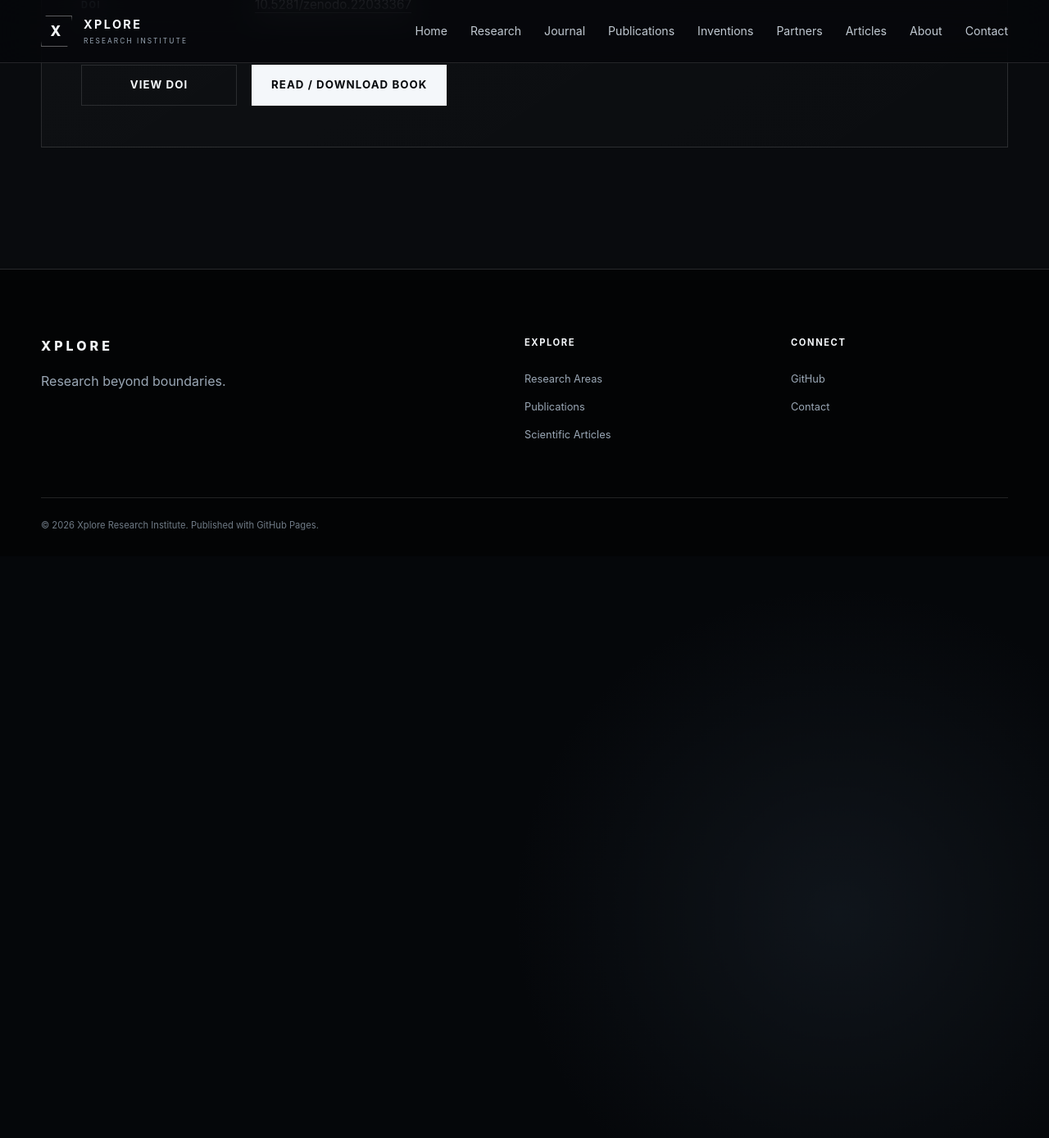
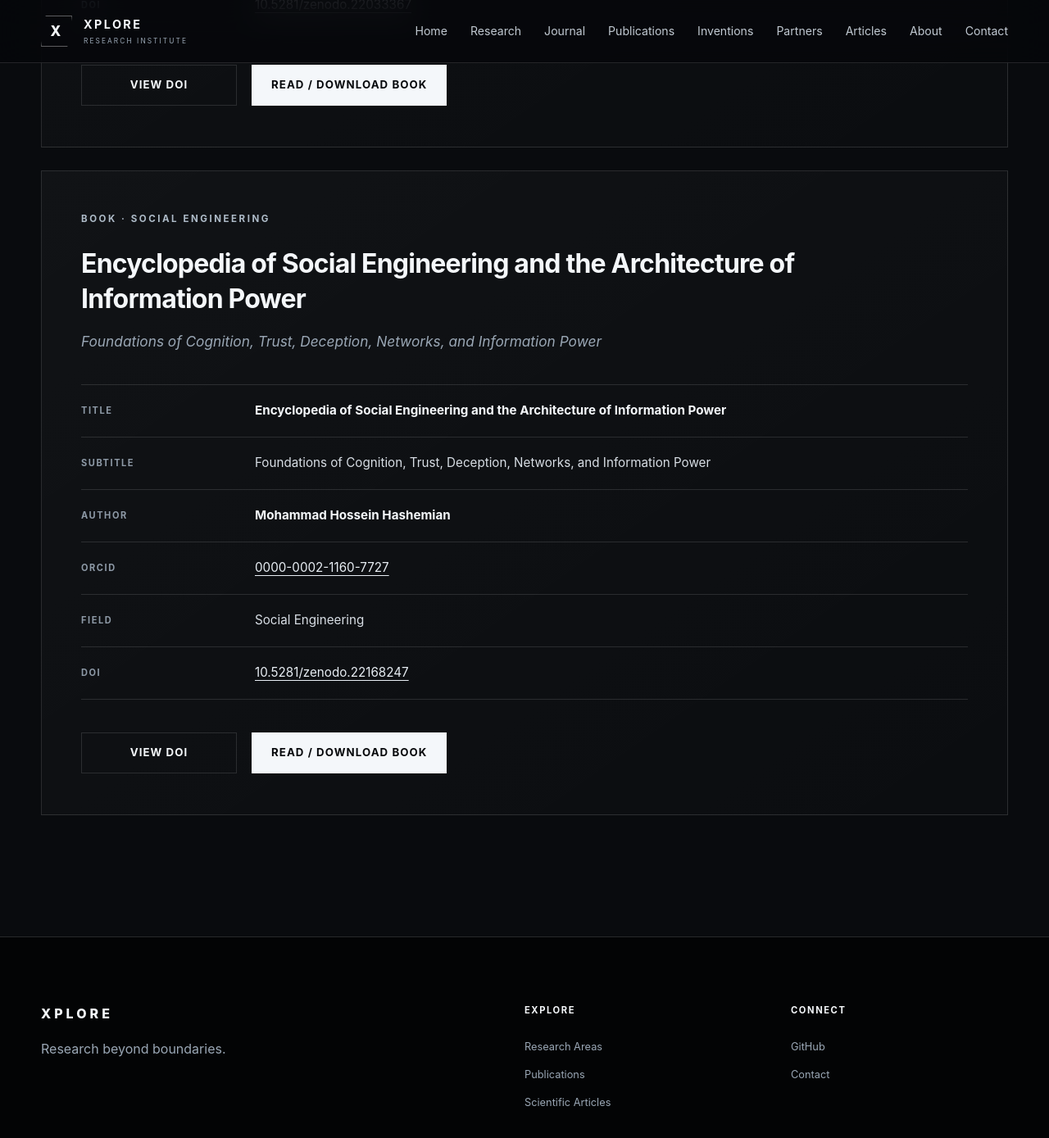
Before and after one commit to Xplore-research-institute/Xplore-research-institute.github.io, a Jekyll site: the page built from publications/index.html, in a window 1280 px wide and 1400 px high, scrolled down 3675 px. Shown: the top 1389 px of the window at 82% size. Built offline with Jekyll 4.4.1, drawn with Linux system fonts in a browser that asks for light colours.

Commit message:
Update index.html
Add Encyclopedia of Social Engineering book

```diff
--- a/publications/index.html
+++ b/publications/index.html
@@ -33,7 +33,6 @@ description: Research articles, books, and scholarly publications published by o
   <div class="container">
 
     <div class="section-heading">
-
       <div>
 
         <div class="eyebrow">
@@ -45,7 +44,6 @@ description: Research articles, books, and scholarly publications published by o
         </h2>
 
       </div>
-
     </div>
 
 
@@ -54,7 +52,6 @@ description: Research articles, books, and scholarly publications published by o
       <div class="eyebrow">
         XRI-JA-2026-001 · RESEARCH ARTICLE
       </div>
-
 
       <h2>
         Experimental Investigation of Gravity–Electromagnetism Coupling
@@ -65,7 +62,6 @@ description: Research articles, books, and scholarly publications published by o
       <div class="publication-meta">
 
         <div class="publication-meta-row">
-
           <div class="publication-meta-label">
             Article ID
           </div>
@@ -73,12 +69,10 @@ description: Research articles, books, and scholarly publications published by o
           <div class="publication-meta-value">
             XRI-JA-2026-001
           </div>
-
         </div>
 
 
         <div class="publication-meta-row">
-
           <div class="publication-meta-label">
             Author
           </div>
@@ -88,12 +82,10 @@ description: Research articles, books, and scholarly publications published by o
               Mohammad Hossein Hashemian
             </strong>
           </div>
-
         </div>
 
 
         <div class="publication-meta-row">
-
           <div class="publication-meta-label">
             Affiliation
           </div>
@@ -101,12 +93,10 @@ description: Research articles, books, and scholarly publications published by o
           <div class="publication-meta-value">
             Xplore Research Institute
           </div>
-
         </div>
 
 
         <div class="publication-meta-row">
-
           <div class="publication-meta-label">
             Publication Year
           </div>
@@ -114,12 +104,10 @@ description: Research articles, books, and scholarly publications published by o
           <div class="publication-meta-value">
             2026
           </div>
-
         </div>
 
 
         <div class="publication-meta-row">
-
           <div class="publication-meta-label">
             Article Type
           </div>
@@ -127,12 +115,10 @@ description: Research articles, books, and scholarly publications published by o
           <div class="publication-meta-value">
             Research Article
           </div>
-
         </div>
 
 
         <div class="publication-meta-row">
-
           <div class="publication-meta-label">
             DOI
           </div>
@@ -148,7 +134,6 @@ description: Research articles, books, and scholarly publications published by o
             </a>
 
           </div>
-
         </div>
 
       </div>
@@ -173,7 +158,6 @@ description: Research articles, books, and scholarly publications published by o
 </section>
 
 
-
 <!-- ======================================================
      BOOKS
      ====================================================== -->
@@ -182,7 +166,6 @@ description: Research articles, books, and scholarly publications published by o
   <div class="container">
 
     <div class="section-heading">
-
       <div>
 
         <div class="eyebrow">
@@ -194,7 +177,6 @@ description: Research articles, books, and scholarly publications published by o
         </h2>
 
       </div>
-
     </div>
 
 
@@ -208,11 +190,9 @@ description: Research articles, books, and scholarly publications published by o
         BOOK · PHYSICS &amp; FUNDAMENTAL THEORY
       </div>
 
-
       <h2>
         Theory of Rotation
       </h2>
-
 
       <p
         style="
@@ -231,7 +211,6 @@ description: Research articles, books, and scholarly publications published by o
       <div class="publication-meta">
 
         <div class="publication-meta-row">
-
           <div class="publication-meta-label">
             Title
           </div>
@@ -241,12 +220,10 @@ description: Research articles, books, and scholarly publications published by o
               Theory of Rotation
             </strong>
           </div>
-
         </div>
 
 
         <div class="publication-meta-row">
-
           <div class="publication-meta-label">
             Subtitle
           </div>
@@ -254,12 +231,10 @@ description: Research articles, books, and scholarly publications published by o
           <div class="publication-meta-value">
             A Fundamental Framework for Rotational and Vacuum Dynamics
           </div>
-
         </div>
 
 
         <div class="publication-meta-row">
-
           <div class="publication-meta-label">
             Author
           </div>
@@ -269,12 +244,10 @@ description: Research articles, books, and scholarly publications published by o
               Mohammad Hossein Hashemian
             </strong>
           </div>
-
         </div>
 
 
         <div class="publication-meta-row">
-
           <div class="publication-meta-label">
             ORCID
           </div>
@@ -290,12 +263,10 @@ description: Research articles, books, and scholarly publications published by o
             </a>
 
           </div>
-
         </div>
 
 
         <div class="publication-meta-row">
-
           <div class="publication-meta-label">
             Publisher
           </div>
@@ -303,12 +274,10 @@ description: Research articles, books, and scholarly publications published by o
           <div class="publication-meta-value">
             Xplore Research Institute
           </div>
-
         </div>
 
 
         <div class="publication-meta-row">
-
           <div class="publication-meta-label">
             Publication Type
           </div>
@@ -316,12 +285,10 @@ description: Research articles, books, and scholarly publications published by o
           <div class="publication-meta-value">
             Book
           </div>
-
         </div>
 
 
         <div class="publication-meta-row">
-
           <div class="publication-meta-label">
             DOI
           </div>
@@ -337,7 +304,6 @@ description: Research articles, books, and scholarly publications published by o
             </a>
 
           </div>
-
         </div>
 
       </div>
@@ -370,11 +336,9 @@ description: Research articles, books, and scholarly publications published by o
         BOOK · PHILOSOPHY
       </div>
 
-
       <h2>
         LIFE WITHOUT GOD
       </h2>
-
 
       <p
         style="
@@ -393,7 +357,6 @@ description: Research articles, books, and scholarly publications published by o
       <div class="publication-meta">
 
         <div class="publication-meta-row">
-
           <div class="publication-meta-label">
             Title
           </div>
@@ -403,12 +366,10 @@ description: Research articles, books, and scholarly publications published by o
               LIFE WITHOUT GOD
             </strong>
           </div>
-
         </div>
 
 
         <div class="publication-meta-row">
-
           <div class="publication-meta-label">
             Subtitle
           </div>
@@ -416,12 +377,10 @@ description: Research articles, books, and scholarly publications published by o
           <div class="publication-meta-value">
             A Philosophy of Survival, Meaning, Freedom, and Human Flourishing
           </div>
-
         </div>
 
 
         <div class="publication-meta-row">
-
           <div class="publication-meta-label">
             Author
           </div>
@@ -431,12 +390,10 @@ description: Research articles, books, and scholarly publications published by o
               Mohammad Hossein Hashemian
             </strong>
           </div>
-
         </div>
 
 
         <div class="publication-meta-row">
-
           <div class="publication-meta-label">
             ORCID
           </div>
@@ -452,12 +409,10 @@ description: Research articles, books, and scholarly publications published by o
             </a>
 
           </div>
-
         </div>
 
 
         <div class="publication-meta-row">
-
           <div class="publication-meta-label">
             Publisher
           </div>
@@ -465,12 +420,10 @@ description: Research articles, books, and scholarly publications published by o
           <div class="publication-meta-value">
             Xplore Research Institute
           </div>
-
         </div>
 
 
         <div class="publication-meta-row">
-
           <div class="publication-meta-label">
             Publication Year
           </div>
@@ -478,12 +431,10 @@ description: Research articles, books, and scholarly publications published by o
           <div class="publication-meta-value">
             2026
           </div>
-
         </div>
 
 
         <div class="publication-meta-row">
-
           <div class="publication-meta-label">
             Language
           </div>
@@ -491,12 +442,10 @@ description: Research articles, books, and scholarly publications published by o
           <div class="publication-meta-value">
             English
           </div>
-
         </div>
 
 
         <div class="publication-meta-row">
-
           <div class="publication-meta-label">
             Publication Type
           </div>
@@ -504,12 +453,10 @@ description: Research articles, books, and scholarly publications published by o
           <div class="publication-meta-value">
             Book
           </div>
-
         </div>
 
 
         <div class="publication-meta-row">
-
           <div class="publication-meta-label">
             Field
           </div>
@@ -517,12 +464,10 @@ description: Research articles, books, and scholarly publications published by o
           <div class="publication-meta-value">
             Philosophy
           </div>
-
         </div>
 
 
         <div class="publication-meta-row">
-
           <div class="publication-meta-label">
             DOI
           </div>
@@ -538,7 +483,6 @@ description: Research articles, books, and scholarly publications published by o
             </a>
 
           </div>
-
         </div>
 
       </div>
@@ -555,7 +499,6 @@ description: Research articles, books, and scholarly publications published by o
           View DOI
         </a>
 
-
         <a
           class="button primary"
           href="https://zenodo.org/records/22033367"
@@ -569,5 +512,149 @@ description: Research articles, books, and scholarly publications published by o
 
     </article>
 
+
+
+    <!-- ==================================================
+         BOOK 03 — ENCYCLOPEDIA OF SOCIAL ENGINEERING
+         ================================================== -->
+
+    <article class="publication-item">
+
+      <div class="eyebrow">
+        BOOK · SOCIAL ENGINEERING
+      </div>
+
+      <h2>
+        Encyclopedia of Social Engineering and the Architecture of Information Power
+      </h2>
+
+      <p
+        style="
+          margin-top: -20px;
+          margin-bottom: 36px;
+          color: var(--muted);
+          font-size: 1.08rem;
+        "
+      >
+        <em>
+          Foundations of Cognition, Trust, Deception, Networks, and Information Power
+        </em>
+      </p>
+
+
+      <div class="publication-meta">
+
+        <div class="publication-meta-row">
+          <div class="publication-meta-label">
+            Title
+          </div>
+
+          <div class="publication-meta-value">
+            <strong>
+              Encyclopedia of Social Engineering and the Architecture of Information Power
+            </strong>
+          </div>
+        </div>
+
+
+        <div class="publication-meta-row">
+          <div class="publication-meta-label">
+            Subtitle
+          </div>
+
+          <div class="publication-meta-value">
+            Foundations of Cognition, Trust, Deception, Networks, and Information Power
+          </div>
+        </div>
+
+
+        <div class="publication-meta-row">
+          <div class="publication-meta-label">
+            Author
+          </div>
+
+          <div class="publication-meta-value">
+            <strong>
+              Mohammad Hossein Hashemian
+            </strong>
+          </div>
+        </div>
+
+
+        <div class="publication-meta-row">
+          <div class="publication-meta-label">
+            ORCID
+          </div>
+
+          <div class="publication-meta-value">
+
+            <a
+              href="https://orcid.org/0000-0002-1160-7727"
+              target="_blank"
+              rel="noopener noreferrer"
+            >
+              0000-0002-1160-7727
+            </a>
+
+          </div>
+        </div>
+
+
+        <div class="publication-meta-row">
+          <div class="publication-meta-label">
+            Field
+          </div>
+
+          <div class="publication-meta-value">
+            Social Engineering
+          </div>
+        </div>
+
+
+        <div class="publication-meta-row">
+          <div class="publication-meta-label">
+            DOI
+          </div>
+
+          <div class="publication-meta-value">
+
+            <a
+              href="https://doi.org/10.5281/zenodo.22168247"
+              target="_blank"
+              rel="noopener noreferrer"
+            >
+              10.5281/zenodo.22168247
+            </a>
+
+          </div>
+        </div>
+
+      </div>
+
+
+      <div class="publication-actions">
+
+        <a
+          class="button secondary"
+          href="https://doi.org/10.5281/zenodo.22168247"
+          target="_blank"
+          rel="noopener noreferrer"
+        >
+          View DOI
+        </a>
+
+        <a
+          class="button primary"
+          href="https://zenodo.org/records/22168247"
+          target="_blank"
+          rel="noopener noreferrer"
+        >
+          Read / Download Book
+        </a>
+
+      </div>
+
+    </article>
+
   </div>
 </section>
```
